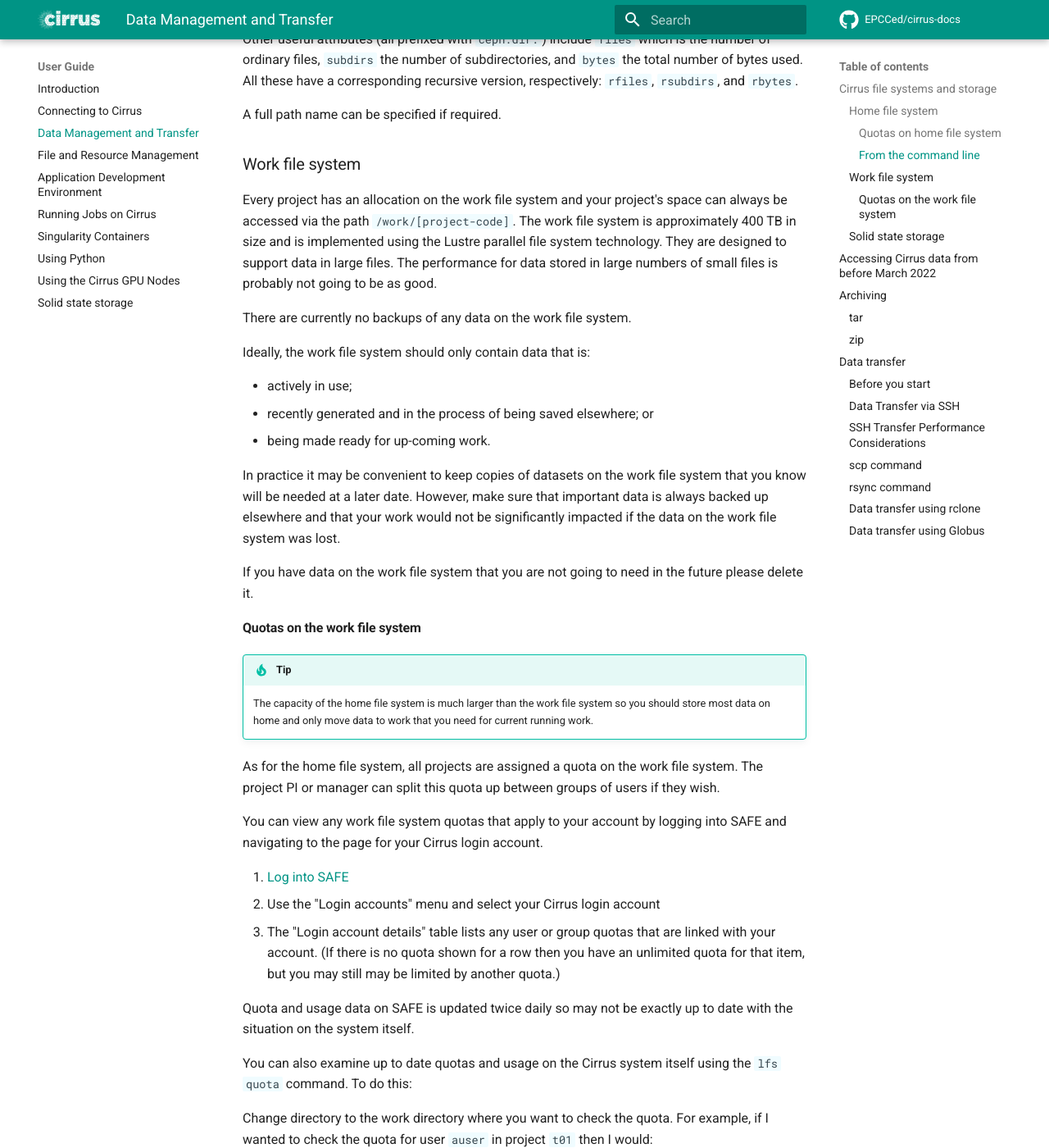
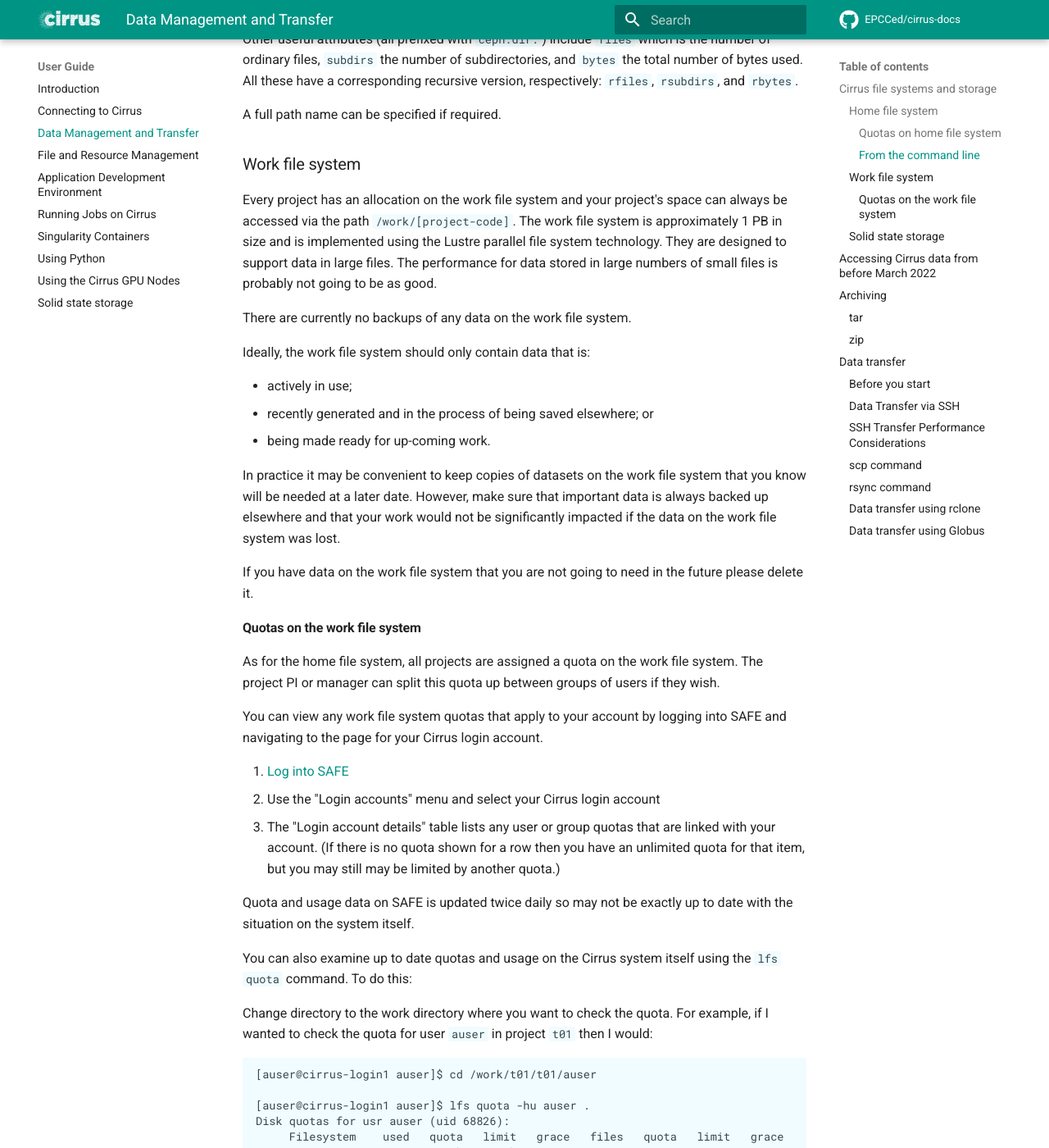
Before and after one commit to EPCCed/cirrus-docs, an MkDocs documentation site: the page built from docs/user-guide/data.md, in a window 1280 px wide and 1400 px high, scrolled down 2145 px. Shown: the whole window at 82% size. Built offline with MkDocs 1.6.1 and Material for MkDocs 9.7.7, drawn with Linux system fonts in a browser that asks for light colours; comment, search, counter and statistics services are not loaded.

Commit message:
update /work info now e1000

```diff
--- a/docs/user-guide/data.md
+++ b/docs/user-guide/data.md
@@ -100,7 +100,7 @@ A full path name can be specified if required.
 
 Every project has an allocation on the work file system and your
 project's space can always be accessed via the path
-`/work/[project-code]`. The work file system is approximately 400 TB in
+`/work/[project-code]`. The work file system is approximately 1 PB in
 size and is implemented using the Lustre parallel file system
 technology. They are designed to support data in large files. The
 performance for data stored in large numbers of small files is probably
@@ -124,12 +124,6 @@ If you have data on the work file system that you are not going to need
 in the future please delete it.
 
 #### Quotas on the work file system
-
-
-
-!!! Tip
-
-    The capacity of the home file system is much larger than the work file system so you should store most data on home and only move data to work that you need for current running work.
 
 
 As for the home file system, all projects are assigned a quota on the
```
